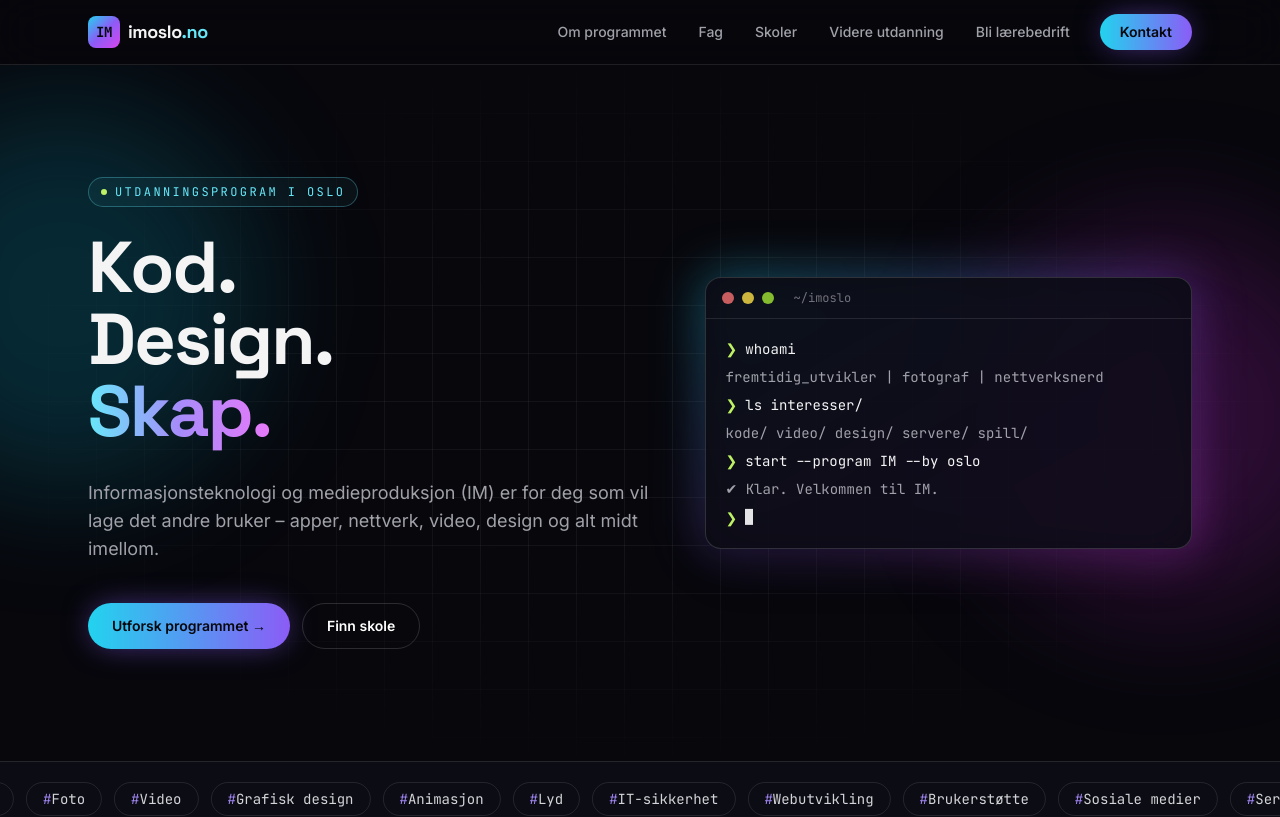
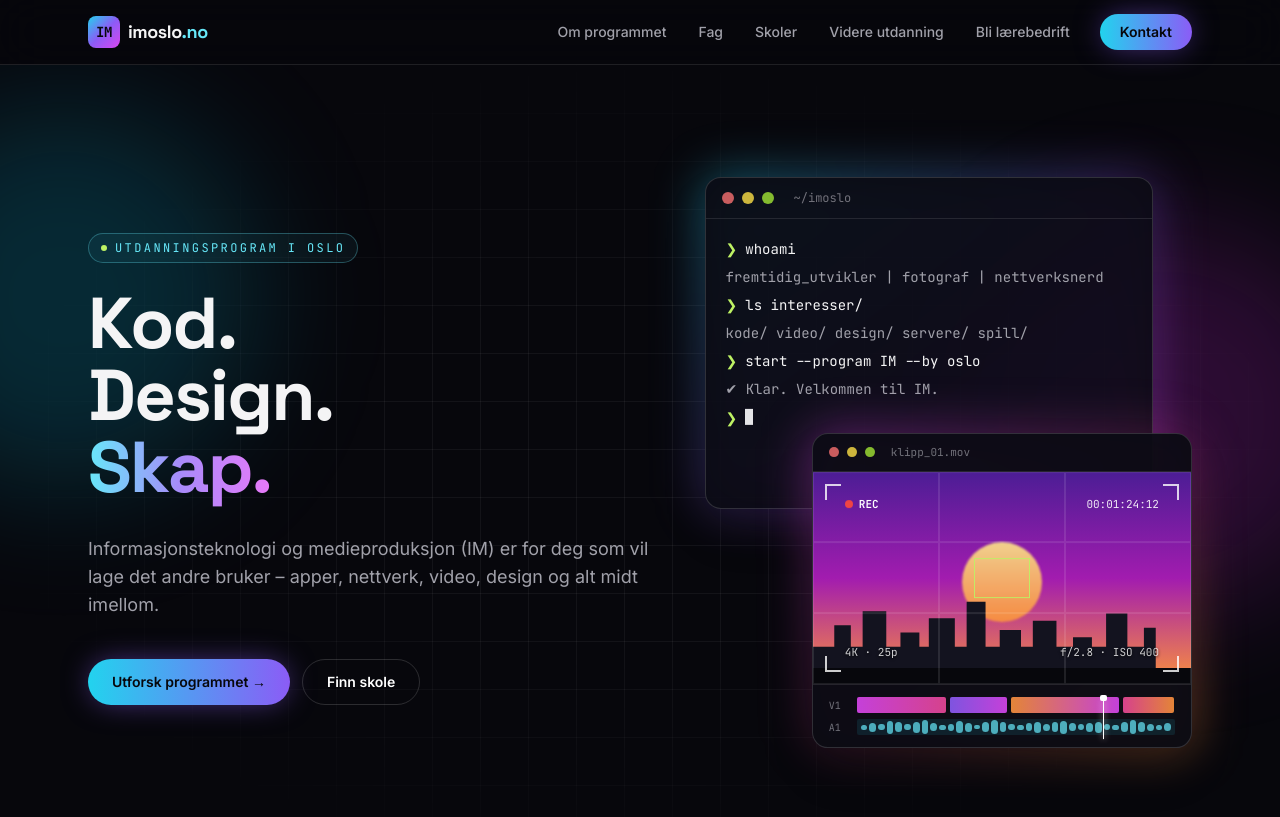
Before and after one commit to staidigital/imoslo, a Next.js app: page / in a window 1280 px wide. Shown: the top 817 px of the page. Built offline with nearby package versions, Linux system fonts and the light colour scheme.

Commit message:
Add media production window to homepage hero
Pair the terminal with a camera viewfinder and editing timeline so
the hero represents both IT and media production.

Co-Authored-By: Claude Opus 5.5 <noreply@anthropic.com>

```diff
--- a/app/page.tsx
+++ b/app/page.tsx
@@ -1,4 +1,5 @@
 import Link from "next/link";
+import MediaWindow from "@/components/MediaWindow";
 
 const interests = [
   "Programmering",
@@ -120,8 +121,9 @@ export default function Home() {
             </div>
           </div>
 
+          <div className="relative">
           {/* Terminal */}
-          <div className="relative animate-float">
+          <div className="relative w-[92%] animate-float">
             <div className="absolute -inset-1 rounded-3xl bg-gradient-to-br from-cyan-400/40 via-violet-500/30 to-fuchsia-500/40 blur-xl" />
             <div className="relative overflow-hidden rounded-2xl border border-white/15 bg-ink-900/90 shadow-2xl">
               <div className="flex items-center gap-2 border-b border-white/10 px-4 py-3">
@@ -132,7 +134,7 @@ export default function Home() {
                   ~/imoslo
                 </span>
               </div>
-              <div className="space-y-2 p-5 font-mono text-[13px] leading-relaxed sm:text-sm">
+              <div className="space-y-2 p-5 pb-16 font-mono text-[13px] leading-relaxed sm:pb-20 sm:text-sm">
                 {terminalLines.map((l, i) => (
                   <p
                     key={i}
@@ -148,6 +150,10 @@ export default function Home() {
                 </p>
               </div>
             </div>
+          </div>
+
+          {/* Kamerasøker + tidslinje (medieproduksjon) */}
+          <MediaWindow />
           </div>
         </div>
       </section>
--- /dev/null
+++ b/components/MediaWindow.tsx
@@ -0,0 +1,127 @@
+/** Faste høyder (0–1) for lydbølgen, så server og klient rendrer likt. */
+const wave = [
+  0.3, 0.55, 0.4, 0.8, 0.6, 0.35, 0.7, 0.9, 0.5, 0.3, 0.45, 0.75, 0.55, 0.25,
+  0.6, 0.85, 0.65, 0.4, 0.3, 0.5, 0.7, 0.45, 0.6, 0.8, 0.5, 0.35, 0.55, 0.7,
+  0.4, 0.3, 0.65, 0.9, 0.6, 0.45, 0.3, 0.5,
+];
+
+const clips = [
+  { w: "28%", c: "from-fuchsia-500 to-pink-500" },
+  { w: "18%", c: "from-violet-500 to-fuchsia-500" },
+  { w: "34%", c: "from-orange-400 to-fuchsia-500" },
+  { w: "16%", c: "from-pink-500 to-orange-400" },
+];
+
+/**
+ * Pyntevindu i hero-seksjonen som representerer medieproduksjon:
+ * en kamerasøker med opptaksinfo og en redigeringstidslinje under.
+ */
+export default function MediaWindow() {
+  return (
+    <div
+      aria-hidden
+      className="relative z-10 -mt-12 ml-auto w-[78%] animate-float [animation-delay:-3s] sm:-mt-16"
+    >
+      <div className="absolute -inset-1 rounded-3xl bg-gradient-to-br from-fuchsia-500/40 via-pink-500/20 to-orange-400/40 blur-xl" />
+      <div className="relative overflow-hidden rounded-2xl border border-white/15 bg-ink-900/95 shadow-2xl">
+        {/* Tittellinje */}
+        <div className="flex items-center gap-2 border-b border-white/10 px-4 py-2.5">
+          <span className="h-2.5 w-2.5 rounded-full bg-red-400/80" />
+          <span className="h-2.5 w-2.5 rounded-full bg-yellow-300/80" />
+          <span className="h-2.5 w-2.5 rounded-full bg-lime-400/80" />
+          <span className="ml-2 truncate font-mono text-[11px] text-zinc-500">
+            klipp_01.mov
+          </span>
+        </div>
+
+        {/* Kamerasøker */}
+        <div className="relative aspect-video overflow-hidden">
+          {/* Motiv: solnedgang over by */}
+          <div className="absolute inset-0 bg-gradient-to-b from-violet-900 via-fuchsia-700 to-orange-400" />
+          <div className="absolute left-1/2 top-[52%] h-16 w-16 -translate-x-1/2 -translate-y-1/2 rounded-full bg-gradient-to-b from-amber-200 to-orange-400 opacity-90 blur-[1px] sm:h-20 sm:w-20" />
+          <svg
+            className="absolute inset-x-0 bottom-0 h-1/2 w-full"
+            viewBox="0 0 320 90"
+            preserveAspectRatio="none"
+          >
+            <path
+              d="M0 90V58h18V40h14v18h10V28h20v30h12V46h16v12h8V34h22v24h10V20h16v38h12V44h18v14h10V36h20v22h14V50h16v8h12V30h18v28h14V42h10v48z"
+              fill="#13131f"
+            />
+            <path d="M0 90V76h320v14z" fill="#07070c" />
+          </svg>
+
+          {/* Tredjedelsrutenett */}
+          <div className="absolute inset-0 grid grid-cols-3 grid-rows-3">
+            {Array.from({ length: 9 }).map((_, i) => (
+              <span key={i} className="border-[0.5px] border-white/10" />
+            ))}
+          </div>
+
+          {/* Hjørnemarkører */}
+          {[
+            "left-3 top-3 border-l-2 border-t-2",
+            "right-3 top-3 border-r-2 border-t-2",
+            "bottom-3 left-3 border-b-2 border-l-2",
+            "bottom-3 right-3 border-b-2 border-r-2",
+          ].map((pos) => (
+            <span key={pos} className={`absolute h-4 w-4 border-white/80 ${pos}`} />
+          ))}
+
+          {/* Fokusfelt */}
+          <span className="absolute left-1/2 top-1/2 h-10 w-14 -translate-x-1/2 -translate-y-1/2 border border-lime-300/90" />
+
+          {/* Opptaksinfo */}
+          <div className="absolute left-8 top-6 flex items-center gap-1.5 font-mono text-[10px] font-semibold text-white sm:text-[11px]">
+            <span className="h-2 w-2 animate-blink rounded-full bg-red-500" />
+            REC
+          </div>
+          <div className="absolute right-8 top-6 font-mono text-[10px] text-white/90 sm:text-[11px]">
+            00:01:24:12
+          </div>
+          <div className="absolute bottom-6 left-8 font-mono [text-shadow:0_1px_3px_rgba(0,0,0,0.9)] text-[10px] text-white/80 sm:text-[11px]">
+            4K · 25p
+          </div>
+          <div className="absolute bottom-6 right-8 font-mono [text-shadow:0_1px_3px_rgba(0,0,0,0.9)] text-[10px] text-white/80 sm:text-[11px]">
+            f/2.8 · ISO 400
+          </div>
+        </div>
+
+        {/* Tidslinje */}
+        <div className="relative space-y-1.5 border-t border-white/10 px-4 py-3">
+          <div className="flex items-center gap-2">
+            <span className="w-5 font-mono text-[10px] text-zinc-500">V1</span>
+            <div className="flex flex-1 gap-1">
+              {clips.map((clip, i) => (
+                <span
+                  key={i}
+                  style={{ width: clip.w }}
+                  className={`h-4 rounded-sm bg-gradient-to-r opacity-90 ${clip.c}`}
+                />
+              ))}
+            </div>
+          </div>
+          <div className="flex items-center gap-2">
+            <span className="w-5 font-mono text-[10px] text-zinc-500">A1</span>
+            <div className="flex h-4 flex-1 items-center gap-[2px] rounded-sm bg-cyan-400/10 px-1">
+              {wave.map((h, i) => (
+                <span
+                  key={i}
+                  style={{ height: `${h * 100}%` }}
+                  className="flex-1 rounded-full bg-cyan-300/70"
+                />
+              ))}
+            </div>
+          </div>
+
+          {/* Spillehode */}
+          <div className="pointer-events-none absolute inset-y-2 left-11 right-4">
+            <span className="absolute inset-y-0 w-px animate-playhead bg-white shadow-[0_0_6px] shadow-white">
+              <span className="absolute -left-[3px] -top-1 h-1.5 w-[7px] rounded-sm bg-white" />
+            </span>
+          </div>
+        </div>
+      </div>
+    </div>
+  );
+}
--- a/tailwind.config.ts
+++ b/tailwind.config.ts
@@ -35,11 +35,16 @@ const config: Config = {
           "0%, 49%": { opacity: "1" },
           "50%, 100%": { opacity: "0" },
         },
+        playhead: {
+          from: { left: "0%" },
+          to: { left: "100%" },
+        },
       },
       animation: {
         marquee: "marquee 40s linear infinite",
         float: "float 6s ease-in-out infinite",
         blink: "blink 1s step-end infinite",
+        playhead: "playhead 8s linear infinite",
       },
     },
   },
```
